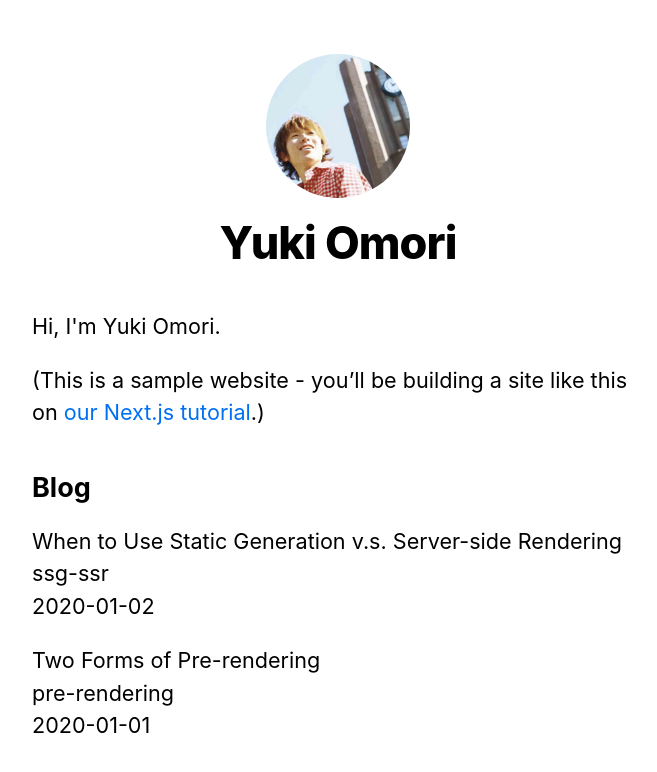
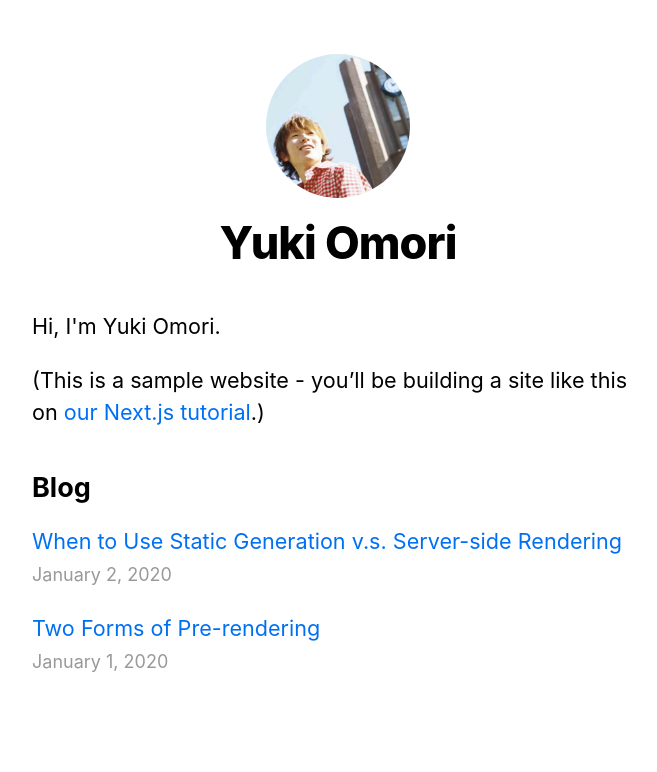
Before and after one commit to YukiOmori/nextjs-blog, a Next.js app: page / in a window 1280 px wide. Shown: the top 772 px of the page, without its empty margins (302-959 px from the left). Built offline with nearby package versions, Linux system fonts and the light colour scheme.

Commit message:
feat: Add content of post

```diff
--- /dev/null
+++ b/components/date.js
@@ -0,0 +1,6 @@
+import { parseISO, format } from 'date-fns'
+
+export default function Date({ dateString }) {
+  const date = parseISO(dateString)
+  return <time dateTime={dateString}>{format(date, 'LLLL d, yyyy')}</time>
+}
--- a/lib/posts.js
+++ b/lib/posts.js
@@ -1,6 +1,8 @@
 import fs from 'fs'
 import path from 'path'
 import matter from 'gray-matter'
+import remark from 'remark'
+import html from 'remark-html'
 
 const postsDirectory = path.join(process.cwd(), 'posts')
 
@@ -59,16 +61,24 @@
   })
 }
 
-export function getPostData(id) {
+export async function getPostData(id) {
   const fullPath = path.join(postsDirectory, `${id}.md`)
   const fileContents = fs.readFileSync(fullPath, 'utf8')
 
   // Use gray-matter to parse the post metadata section
   const matterResult = matter(fileContents)
 
+   // Use remark to convert markdown into HTML string
+   const processedContent = await remark()
+   .use(html)
+   .process(matterResult.content)
+
+   const contentHtml = processedContent.toString();
+
   // Combine the data with the id
   return {
     id,
+    contentHtml,
     ...matterResult.data
   }
 }
--- a/package.json
+++ b/package.json
@@ -8,9 +8,12 @@
     "start": "next start"
   },
   "dependencies": {
+    "date-fns": "^2.16.1",
     "gray-matter": "^4.0.2",
     "next": "^10.0.0",
     "react": "16.13.1",
-    "react-dom": "16.13.1"
+    "react-dom": "16.13.1",
+    "remark": "^13.0.0",
+    "remark-html": "^13.0.1"
   }
 }
--- a/pages/index.js
+++ b/pages/index.js
@@ -1,7 +1,9 @@
 import Head from 'next/head'
+import Link from 'next/link'
 import Layout, { siteTitle } from '../components/layout'
 import { getSortedPostsData } from '../lib/posts'
 import utilStyles from '../styles/utils.module.css'
+import Date from '../components/date'
 
 export default function Home({ allPostsData }) {
   return (
@@ -22,12 +24,14 @@
         <ul className={utilStyles.list}>
           {allPostsData.map(({ id, date, title }) => (
             <li className={utilStyles.listItem} key={id}>
-              {title}
-              <br />
-              {id}
-              <br />
-              {date}
-            </li>
+            <Link href={`/posts/${id}`}>
+              <a>{title}</a>
+            </Link>
+            <br />
+            <small className={utilStyles.lightText}>
+              <Date dateString={date} />
+            </small>
+          </li>
           ))}
         </ul>
       </section>
```
Also changed, not shown: pages/posts/[id].js (+14 -6 lines), 1 other file (tests, documents, lock files or other folders).
